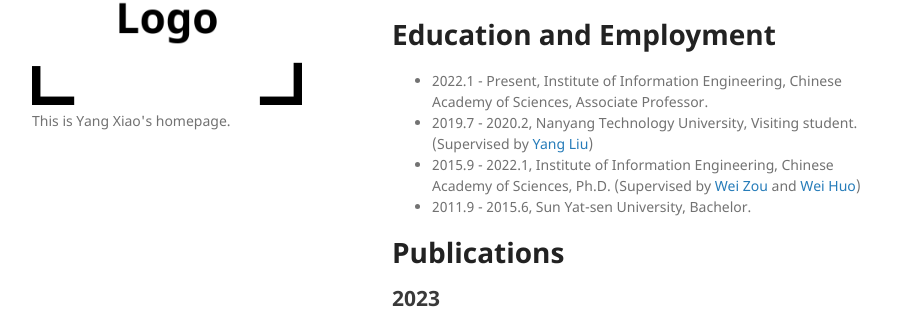
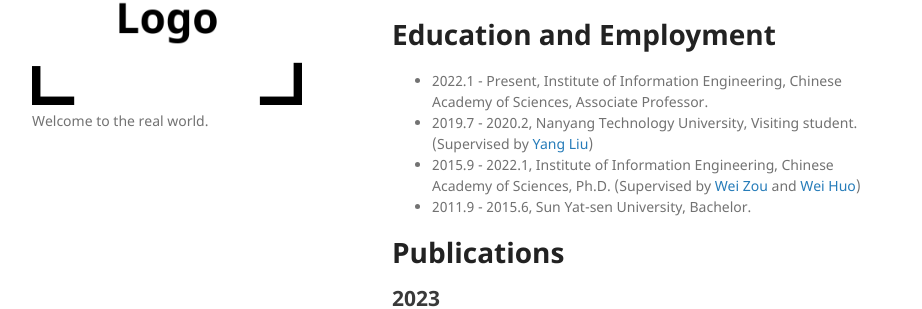
Before and after one commit to YangY-Xiao/YangY-Xiao.github.io, a Jekyll site: the page built from index.md, in a window 1280 px wide. Shown: the part 173-482 px from the top of the page, without its empty margins (178-1100 px from the left). Built offline with Jekyll 4.4.1, drawn with Linux system fonts in a browser that asks for light colours; our own code applies the rules of GitHub Pages for plain Markdown files.

Commit message:
update config

```diff
--- a/_config.yml
+++ b/_config.yml
@@ -1,6 +1,6 @@
 title: Yang Xiao
 logo: /assets/img/logo.png
-description: This is Yang Xiao's homepage.
+description: Welcome to the real world.
 show_downloads: true
 google_analytics:
 theme: jekyll-theme-minimal
```
